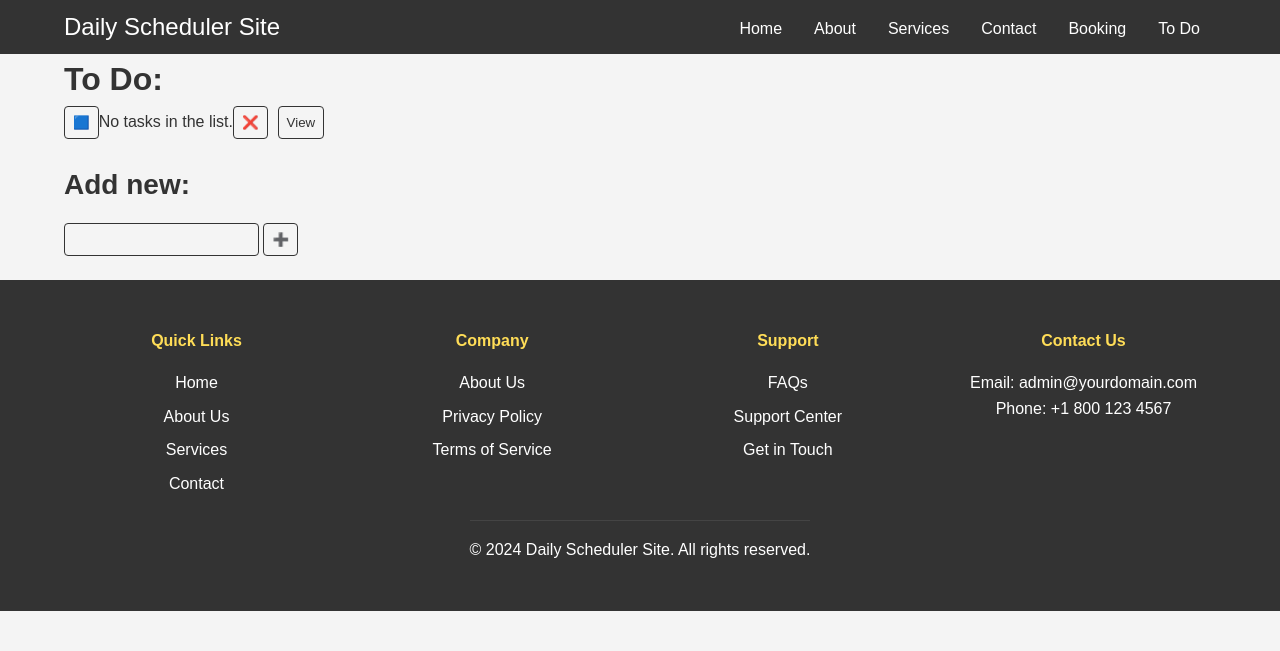
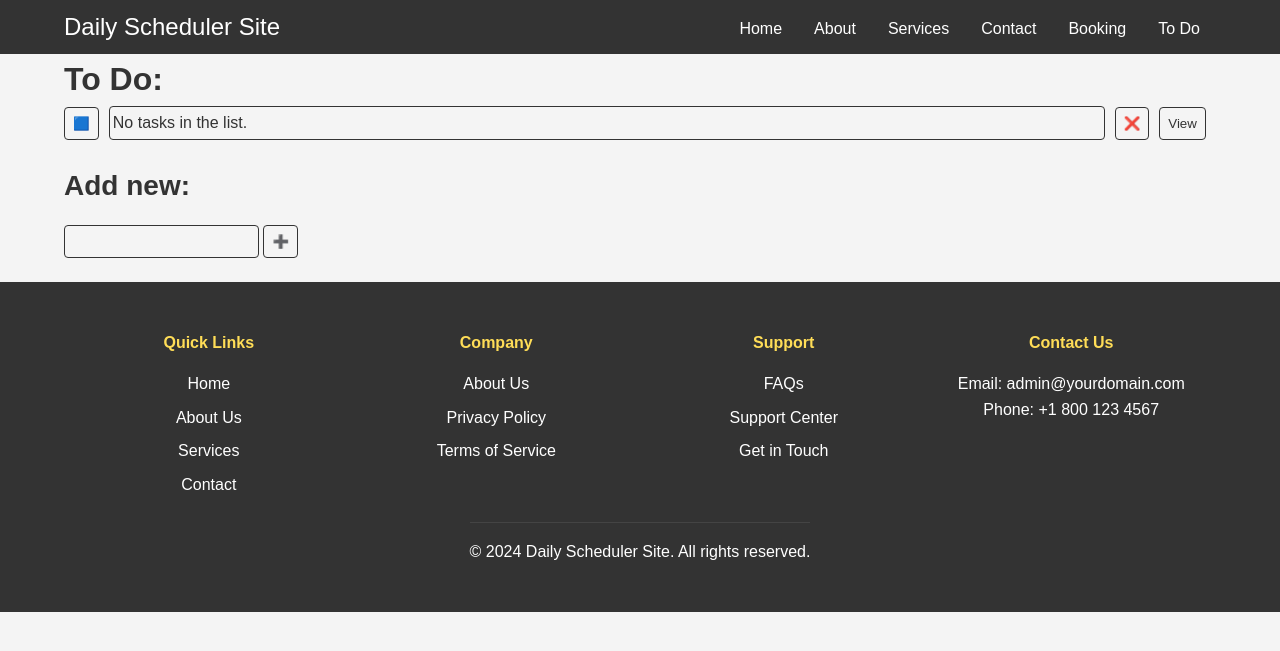
Before and after one commit to rahmanmohsinur/Scheduler_API, a PHP site: page /scheduler_API/ in a window 1280 px wide. Shown: the top 651 px of the page. Run offline with PHP 8.4, Linux system fonts and the light colour scheme; data that the repository does not hold is empty.

Commit message:
Added screenshot of front-end

```diff
--- a/shared/header.php
+++ b/shared/header.php
@@ -19,7 +19,7 @@ $page_keywords = isset($page_keywords) ? htmlspecialchars($page_keywords) : 'def
     <link rel="stylesheet" href="assets/css/style.css">
     <style>
         *, *:before, *:after {
-            box-sizing: inherit;
+            box-sizing: border-box;
         }
 
         * {
@@ -41,6 +41,17 @@ $page_keywords = isset($page_keywords) ? htmlspecialchars($page_keywords) : 'def
             text-decoration: line-through;
         }
 
+    .taskTextSpan {
+            width: calc(100% - 156px);
+            display: inline-block;
+            color: #333;
+            border: 1px solid;
+            background-color: #f4f4f4;
+            padding: .20rem;
+            margin: 0 10px;
+            border-radius: 4px;
+        }
+
         .viewSpan {
             margin-left: 10px;
         }
```
Also changed, not shown: Screenshot.png (added).
